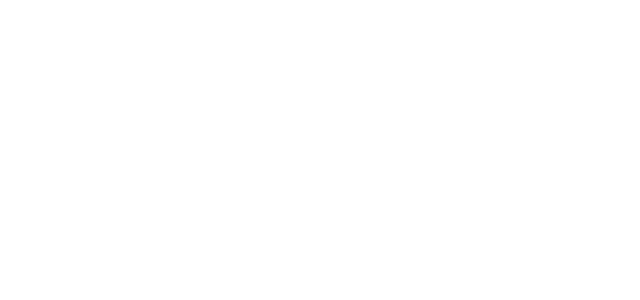
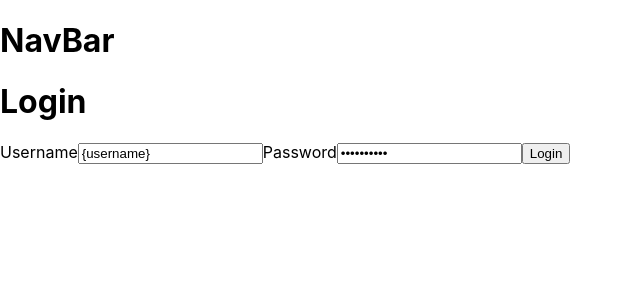
Before and after one commit to slo27/journal-thoughts-project, a React (Create React App) app in the folder client/: page /login in a window 1280 px wide. Before the commit this address had no page. Shown: the top 300 px of the page, without its empty margins (0-640 px from the left). Built offline with nearby package versions, Linux system fonts and the light colour scheme.

Commit message:
added fetch login and fixed login route

```diff
--- a/client/src/App.js
+++ b/client/src/App.js
@@ -1,14 +1,24 @@
 import { useState, useEffect } from "react";
 import { Routes, Route } from "react-router-dom";
+import NavBar from "./NavBar";
 import Home from "./Home";
+import Login from "./Login";
+import UserProfile from "./UserProfile";
 
 function App() {
+  const [user, setUser] = useState("");
+  const [username, setUsername] = useState("");
+  const [password, setPassword] = useState("");
+  const [password_confirmation, setPasswordConfirmation] = useState("");
 
 
   return (
     <div className="App">
+      <NavBar setUser={setUser} />
       <Routes>
-        <Route path="/" element={<Home />}></Route>
+        <Route path="/" element={<Home />} />
+        <Route path="/me" element={<UserProfile />} />
+        <Route path="/login" element={<Login setUser={setUser}/>} />
       </Routes>
     </div>
   );
--- a/client/src/Login.js
+++ b/client/src/Login.js
@@ -1,7 +1,49 @@
-function Login() {
+import { useState } from "react";
+import { useNavigate } from "react-router-dom";
+
+function Login({ setUser }) {
+    const navigate = useNavigate();
+    const [username, setUsername] = useState("");
+    const [password, setPassword] = useState("");
+
+    function handleSubmit(e) {
+        e.preventDefault();
+        fetch("/login", {
+            method: "POST",
+            headers: {
+                "Content-Type" : "application/json",
+            },
+            body: JSON.stringify({ username, password }),
+        }).then((r) => {
+            if (r.ok) {
+                r.json().then((user) => setUser(user));
+            }
+        });
+        navigate('/');
+    }
+
     return (
         <div>
-            <h1>Login</h1>
+            <form onSubmit={handleSubmit}>
+                <h1>Login</h1>
+                <label htmlFor="username">Username</label>
+                <input
+                    type="text"
+                    id="username"
+                    autoComplete="off"
+                    value="{username}"
+                    onChange={(e) => setUsername(e.target.value)}
+                />
+                <label htmlFor="password">Password</label>
+                <input
+                    type="password"
+                    id="password"
+                    autoComplete="current-password"
+                    value="{password}"
+                    onChange={(e) => setPassword(e.target.value)}
+                />
+                <button type="submit">Login</button>
+            </form>
         </div>
     )
 }
--- /dev/null
+++ b/client/src/UserProfile.js
@@ -0,0 +1,9 @@
+function UserProfile() {
+    return (
+        <div>
+            <h1>UserProfile</h1>
+        </div>
+    )
+}
+
+export default UserProfile;
```
Also changed, not shown: client/src/Journal.js (added, +9 -0 lines), client/src/Mood.js (added, +9 -0 lines), 1 other file (tests, documents, lock files or other folders).
